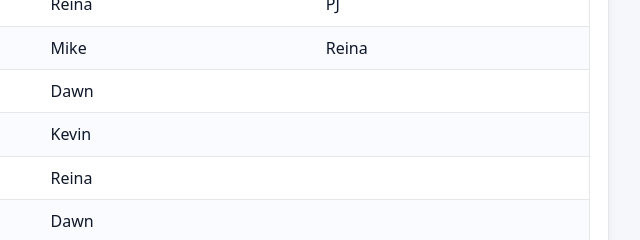
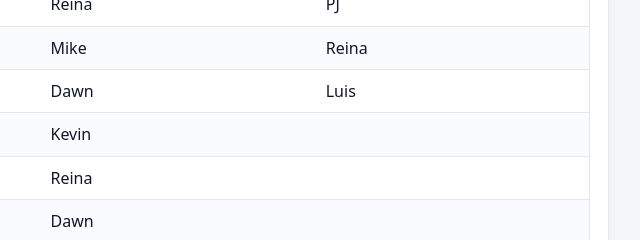
Before and after one commit to PJKaraffa/gamehistory, a plain HTML site: page index.html in a window 1280 px wide. Shown: the part 427-667 px from the top of the page, 465-1105 px from the left. Drawn offline with Linux system fonts and the light colour scheme.

Commit message:
index.html

```diff
--- a/index.html
+++ b/index.html
@@ -97,7 +97,7 @@
       { week: "Week 4",  s2024_25: "Claudia", s2025_26: "Kevin" },
       { week: "Week 5",  s2024_25: "Reina",   s2025_26: "PJ" },
       { week: "Week 6",  s2024_25: "Mike",    s2025_26: "Reina" },
-      { week: "Week 7",  s2024_25: "Dawn",    s2025_26: "" },
+      { week: "Week 7",  s2024_25: "Dawn",    s2025_26: "Luis" },
       { week: "Week 8",  s2024_25: "Kevin",   s2025_26: "" },
       { week: "Week 9",  s2024_25: "Reina",   s2025_26: "" },
       { week: "Week 10", s2024_25: "Dawn",    s2025_26: "" },
```
